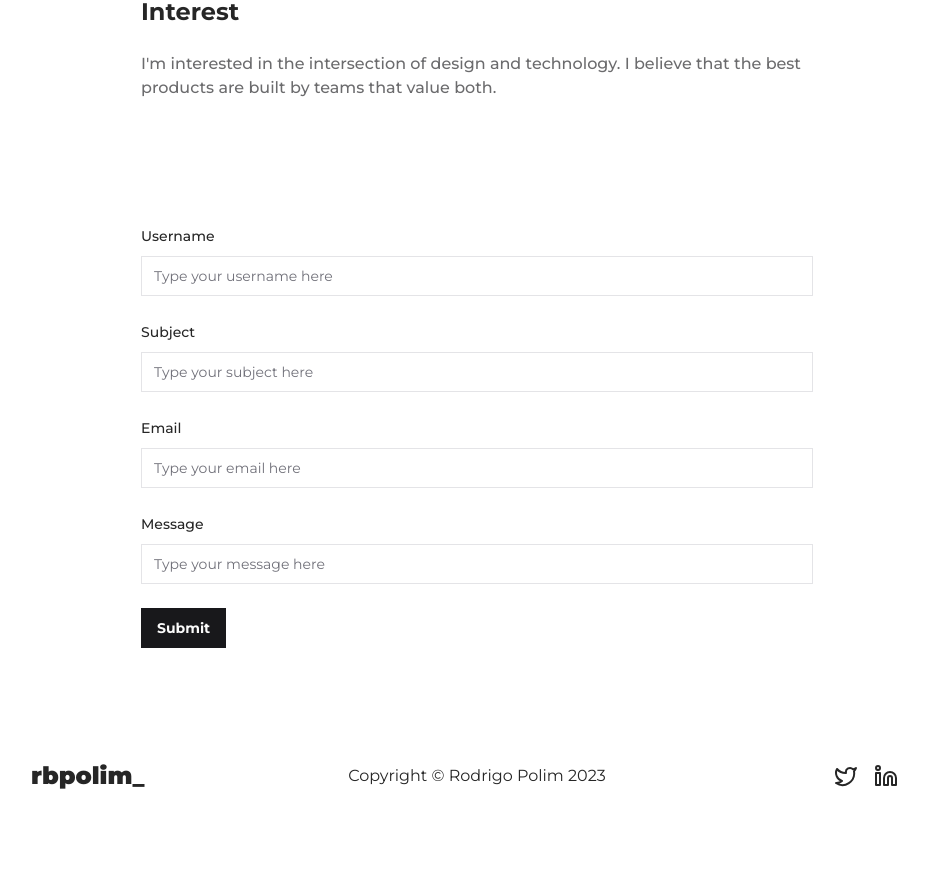
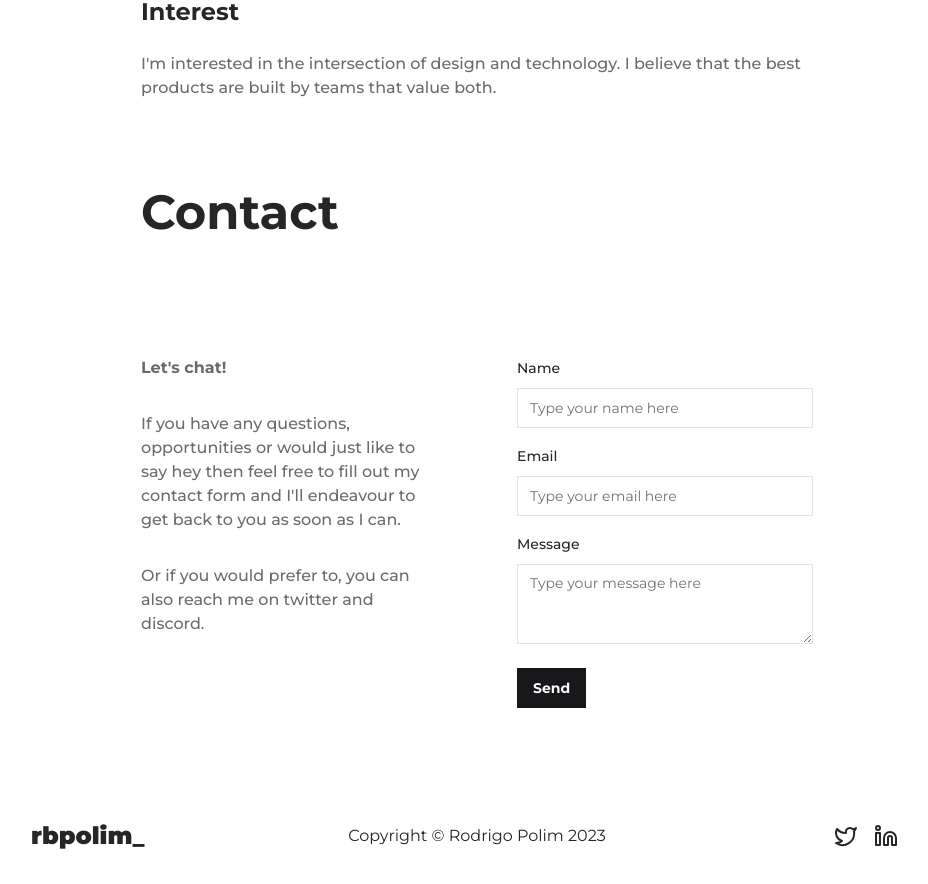
Before and after one commit to rbpolim/portfolio-v2, a Next.js app: page /about in a window 1280 px wide. Shown: the part 660-1544 px from the top of the page, without its empty margins (163-1091 px from the left). Before the commit the page ends 1484 px from the top, so only its background shows below. Built offline with nearby package versions, Linux system fonts and the light colour scheme.

Commit message:
chore: some improves

```diff
--- a/app/(site)/page.tsx
+++ b/app/(site)/page.tsx
@@ -1,15 +1,11 @@
 import { HeroSection } from '@/components/sections/hero-section'
 import { ProjectsSection } from '@/components/sections/projects-section'
-import { ContactSection } from '@/components/sections/contact-section'
-import { SkillsSection } from '@/components/sections/skills-section'
 
 export default function Home() {
   return (
     <>
       <HeroSection />
       <ProjectsSection />
-      <SkillsSection />
-      <ContactSection />
     </>
   )
 }
--- a/components/contact-form.tsx
+++ b/components/contact-form.tsx
@@ -17,10 +17,11 @@ import {
   FormLabel,
   FormMessage
 } from "@/components/ui/form"
+import { Heading } from "./heading"
+import { Textarea } from "./ui/textarea"
 
 const schema = z.object({
-  username: z.string().trim().min(3).max(20),
-  subject: z.string().trim().min(3).max(20),
+  name: z.string().trim().min(3).max(20),
   email: z.string().trim().email(),
   message: z.string().trim().min(10).max(1000)
 })
@@ -34,9 +35,8 @@ export const ContactForm = () => {
   const form = useForm({
     resolver: zodResolver(schema),
     defaultValues: {
-      username: "",
+      name: "",
       email: "",
-      subject: "",
       message: ""
     }
   })
@@ -58,39 +58,36 @@ export const ContactForm = () => {
   }
 
   return (
+    <>
+      <h2 className="mt-16 text-3xl font-bold md:text-5xl">
+        Contact
+      </h2>
+      <div className="grid grid-cols-1 gap-20 mt-24 md:grid-cols-2">
+        <div className="space-y-8 text-foreground/60">
+          <h4 className="font-bold">Let&apos;s chat!</h4>
+          <p className="text-base font-medium leading-6 ">
+            If you have any questions, opportunities or would just like to say hey then feel free to fill out my contact form and I&apos;ll endeavour to get back to you as soon as I can.
+          </p>
+          <p className="text-base font-medium leading-6">
+            Or if you would prefer to, you can also reach me on twitter and discord.
+          </p>
+        </div>
         <Form {...form}>
           <form
-        className="w-full space-y-6 pt-[100px]"
+            className="w-full space-y-6"
             onSubmit={form.handleSubmit(onSubmit)}
           >
-        <div className="grid grid-cols-1 gap-6">
+            <div className="grid grid-cols-1 gap-4">
               <FormField
                 control={form.control}
-            name="username"
+                name="name"
                 render={({ field }) => (
                   <FormItem>
-                <FormLabel>Username</FormLabel>
+                    <FormLabel>Name</FormLabel>
                     <FormControl>
                       <Input
                         disabled={isLoading}
-                    placeholder="Type your username here"
-                    {...field}
-                  />
-                </FormControl>
-                <FormMessage />
-              </FormItem>
-            )}
-          />
-          <FormField
-            control={form.control}
-            name="subject"
-            render={({ field }) => (
-              <FormItem>
-                <FormLabel>Subject</FormLabel>
-                <FormControl>
-                  <Input
-                    disabled={isLoading}
-                    placeholder="Type your subject here"
+                        placeholder="Type your name here"
                         {...field}
                       />
                     </FormControl>
@@ -122,9 +119,9 @@ export const ContactForm = () => {
                   <FormItem>
                     <FormLabel>Message</FormLabel>
                     <FormControl>
-                  <Input
-                    disabled={isLoading}
+                      <Textarea
                         placeholder="Type your message here"
+                        className="resize-y"
                         {...field}
                       />
                     </FormControl>
@@ -134,9 +131,11 @@ export const ContactForm = () => {
               />
             </div>
             <Button disabled={isLoading} className="ml-auto" type="submit">
-          Submit
+              Send
             </Button>
           </form>
         </Form>
+      </div>
+    </>
   )
 }
--- a/components/sections/projects-section.tsx
+++ b/components/sections/projects-section.tsx
@@ -2,14 +2,14 @@ import { Bounded } from "@/components/bounded"
 import { Heading } from "@/components/heading"
 import { ProjectCard } from "@/components/project-card"
 
-import { projects } from "@/constants/projects"
+import { featuredProjects } from "@/constants/projects"
 
 export const ProjectsSection = () => {
   return (
     <Bounded>
-      <Heading title="projects" />
+      <Heading title="featured projects" />
       <div className="grid grid-cols-1 gap-10 mt-16 md:grid-cols-2">
-        {projects.map((project) => (
+        {featuredProjects.map((project) => (
           <ProjectCard
             key={project.title}
             title={project.title}
```
Also changed, not shown: constants/projects.ts (+24 -1 lines). Lines whose indentation alone changed are shown as unchanged.
